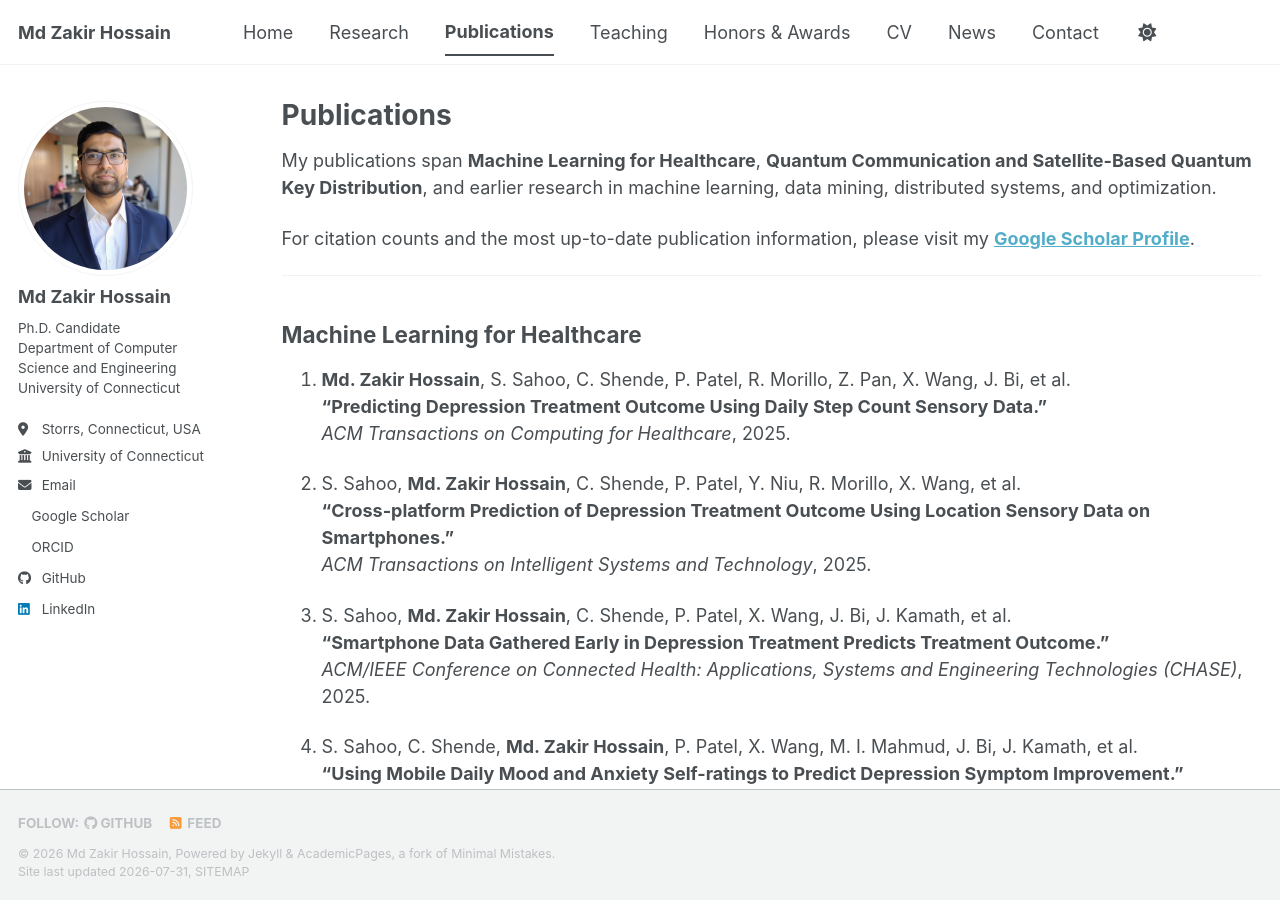
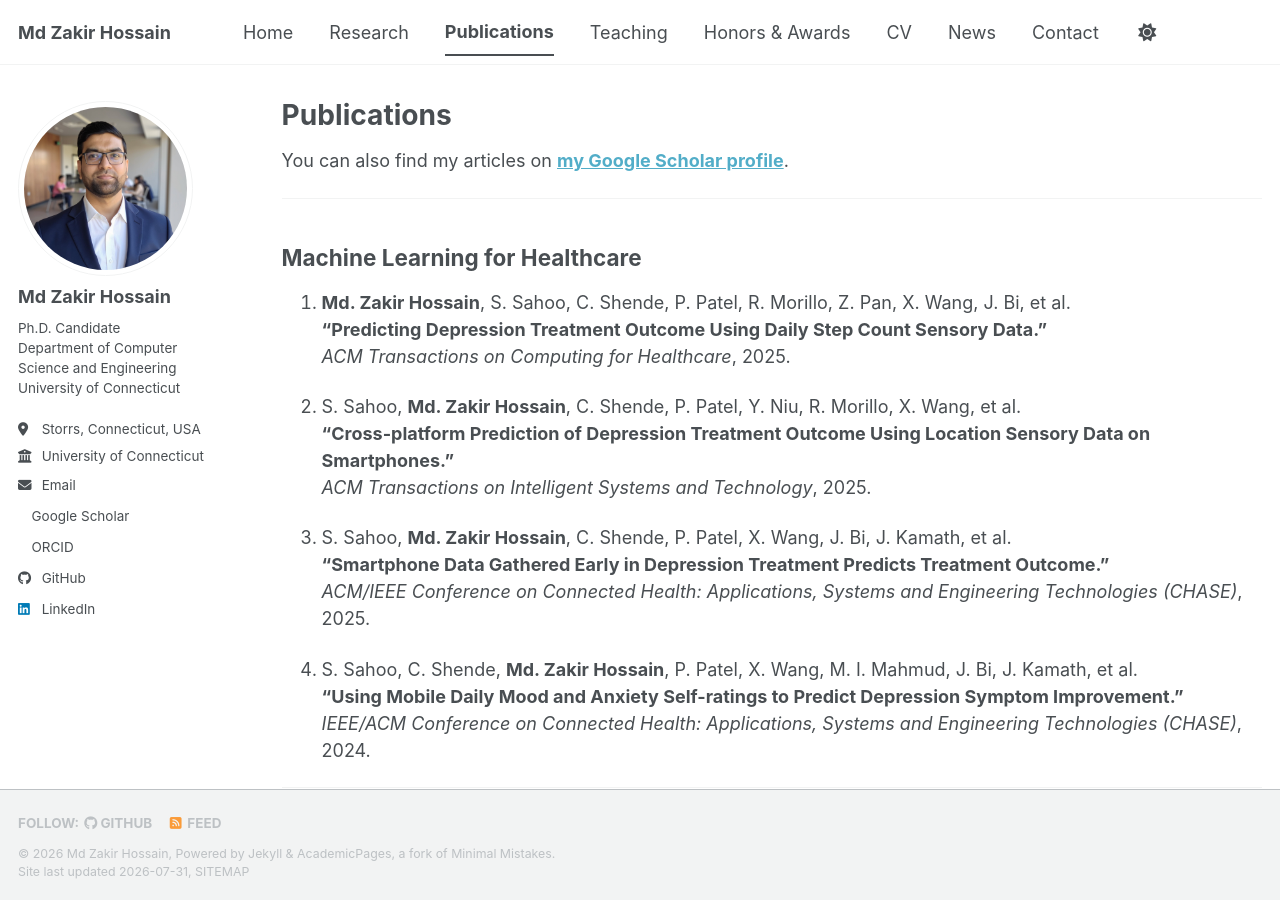
Before and after one commit to zakir-uconn/zakir-uconn.github.io, a Jekyll site: the page built from _pages/publications.md, in a window 1280 px wide and 900 px high. Built offline with Jekyll 4.4.1, drawn with Linux system fonts in a browser that asks for light colours; a style sheet for code colours, icons or effects is not loaded.

Commit message:
Revise publications and add Google Scholar link
Updated publication details and added a link to Google Scholar profile.

```diff
--- a/_pages/publications.md
+++ b/_pages/publications.md
@@ -5,9 +5,7 @@ permalink: /publications/
 author_profile: true
 ---
 
-My publications span **Machine Learning for Healthcare**, **Quantum Communication and Satellite-Based Quantum Key Distribution**, and earlier research in machine learning, data mining, distributed systems, and optimization.
-
-For citation counts and the most up-to-date publication information, please visit my [**Google Scholar Profile**](YOUR_GOOGLE_SCHOLAR_LINK).
+You can also find my articles on [**my Google Scholar profile**](https://scholar.google.com/citations?user=-amIff0AAAAJ&hl=en).
 
 ---
 
```
